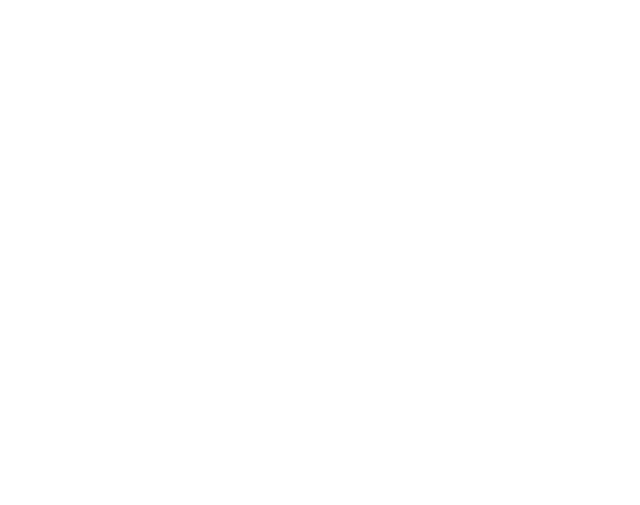
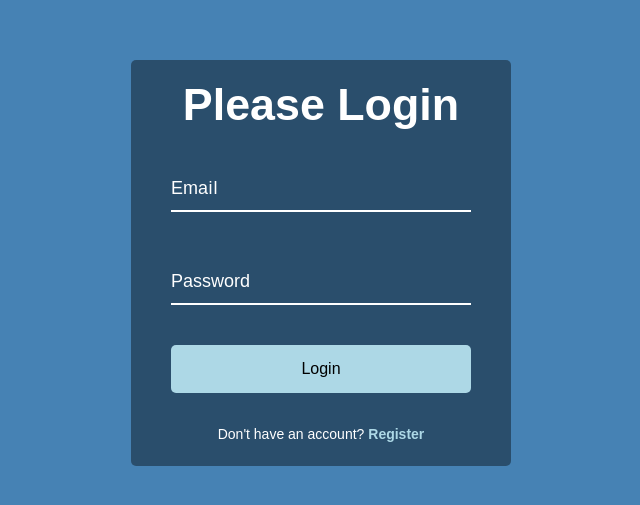
Before and after one commit to iihao/vue-50projects50days, a Vue app: page /#/form-input-wave in a window 1280 px wide. Before the commit this address had no page. Shown: the part 137-642 px from the top of the page, without its empty margins (319-959 px from the left). Built offline with nearby package versions, Linux system fonts and the light colour scheme.

Commit message:
add day8

```diff
--- a/src/router/index.ts
+++ b/src/router/index.ts
@@ -35,6 +35,11 @@
         path: '/split-landing-page',
         component: () => import('../views/split-landing-page/index.vue')
     },
+    {
+        name: 'form-input-wave',
+        path: '/form-input-wave',
+        component: () => import('../views/form-input-wave/index.vue')
+    },
     //{ name: '关于', path: '/about', component: () => import('../pages/About.vue')}
 ]
 // 创建路由实例
--- /dev/null
+++ b/src/views/form-input-wave/index.vue
@@ -0,0 +1,144 @@
+<script lang="ts" setup>
+
+// onMounted(() => {
+//   const labels = document.querySelectorAll('.form-control label')
+//   labels.forEach(label => {
+//     label.innerHTML = label.innerText
+//         .split('')
+//         .map((letter, idx) => `<span style="transition-delay:${idx * 50}ms">${letter}</span>`)
+//         .join('')
+//   })
+// })
+import {ref} from "vue";
+
+const Email = ref<string>('Email')
+const Password = ref<string>('Password')
+</script>
+<template>
+  <div id="page" class="page">
+    <div class="container">
+      <h1>Please Login</h1>
+      <form>
+        <div class="form-control">
+          <input required type="text">
+          <!--          <label>Email</label>-->
+          <label>
+            <span v-for="(item,index) in Email" :style="{transitionDelay: `${index*50}ms`}">{{ item }}</span>
+          </label>
+        </div>
+
+        <div class="form-control">
+          <input required type="password">
+          <label>
+            <span v-for="(item,index) in Password" :style="{transitionDelay: `${index*50}ms`}">{{ item }}</span>
+          </label>
+        </div>
+
+        <button class="btn">Login</button>
+
+        <p class="text">Don't have an account? <a href="#">Register</a></p>
+      </form>
+    </div>
+  </div>
+</template>
+<style scoped>
+* {
+  box-sizing: border-box;
+}
+
+#page {
+  background-color: steelblue;
+  color: #fff;
+  font-family: 'Muli', sans-serif;
+  display: flex;
+  flex-direction: column;
+  align-items: center;
+  justify-content: center;
+  height: 100vh;
+  overflow: hidden;
+  margin: 0;
+}
+
+.container {
+  background-color: rgba(0, 0, 0, 0.4);
+  padding: 20px 40px;
+  border-radius: 5px;
+}
+
+.container h1 {
+  text-align: center;
+  margin-bottom: 30px;
+}
+
+.container a {
+  text-decoration: none;
+  color: lightblue;
+}
+
+.btn {
+  cursor: pointer;
+  display: inline-block;
+  width: 100%;
+  background: lightblue;
+  padding: 15px;
+  font-family: inherit;
+  font-size: 16px;
+  border: 0;
+  border-radius: 5px;
+}
+
+.btn:focus {
+  outline: 0;
+}
+
+.btn:active {
+  transform: scale(0.98);
+}
+
+.text {
+  margin-top: 30px;
+}
+
+.form-control {
+  position: relative;
+  margin: 20px 0 40px;
+  width: 300px;
+}
+
+.form-control input {
+  background-color: transparent;
+  border: 0;
+  border-bottom: 2px #fff solid;
+  display: block;
+  width: 100%;
+  padding: 15px 0;
+  font-size: 18px;
+  color: #fff;
+}
+
+.form-control input:focus,
+.form-control input:valid {
+  outline: 0;
+  border-bottom-color: lightblue;
+}
+
+.form-control label {
+  position: absolute;
+  top: 15px;
+  left: 0;
+  pointer-events: none;
+}
+
+.form-control label span {
+  display: inline-block;
+  font-size: 18px;
+  min-width: 5px;
+  transition: 0.3s cubic-bezier(0.68, -0.55, 0.265, 1.55);
+}
+
+.form-control input:focus + label span,
+.form-control input:valid + label span {
+  color: lightblue;
+  transform: translateY(-30px);
+}
+</style>
--- a/src/views/index.vue
+++ b/src/views/index.vue
@@ -12,7 +12,7 @@
   {id: 5, name: 'blurry-loading', bgImage: ''},
   {id: 6, name: 'scroll-animation', bgImage: ''},
   {id: 7, name: 'split-landing-page', bgImage: ''},
-  // {id: 8, name: 'form-input-wave', bgImage: ''},
+  {id: 8, name: 'form-input-wave', bgImage: ''},
   // {id: 9, name: 'sound-board', bgImage: ''},
   // {id: 10, name: 'dad-jokes', bgImage: ''},
 ])
```
